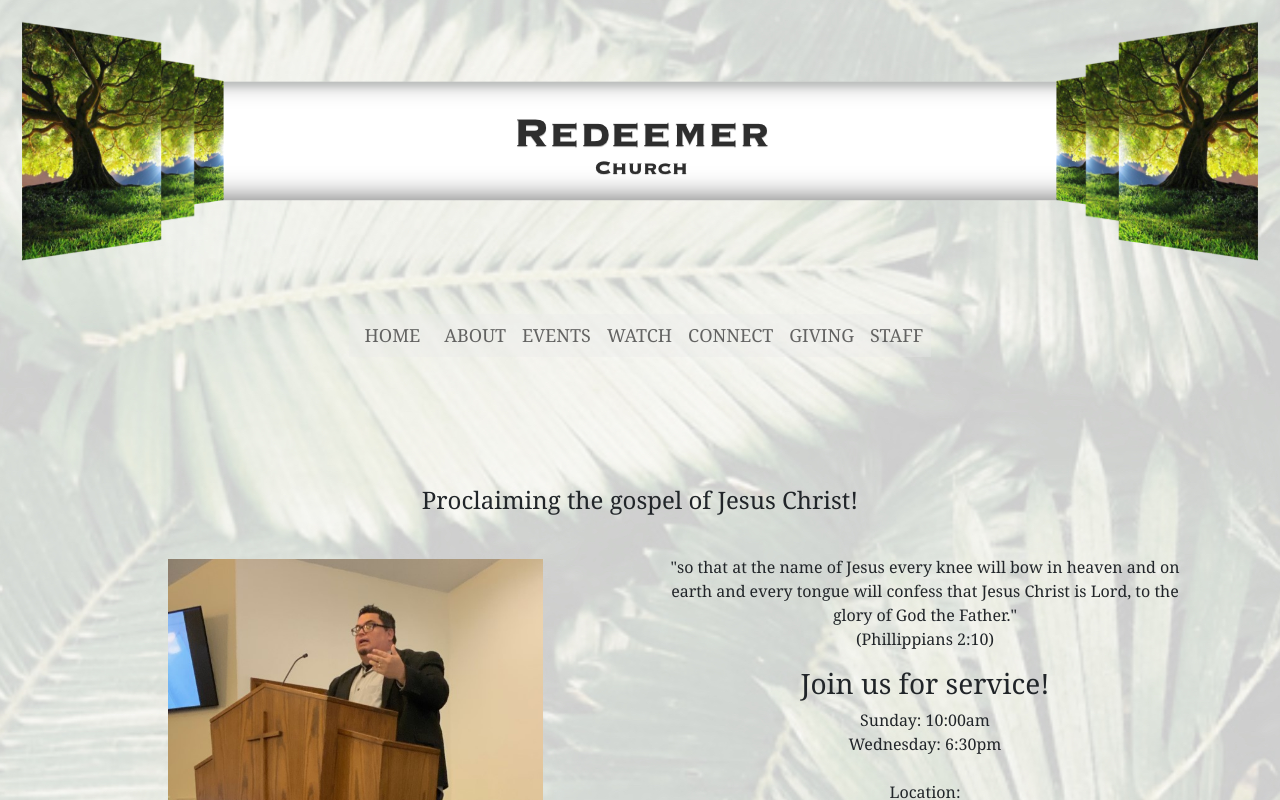
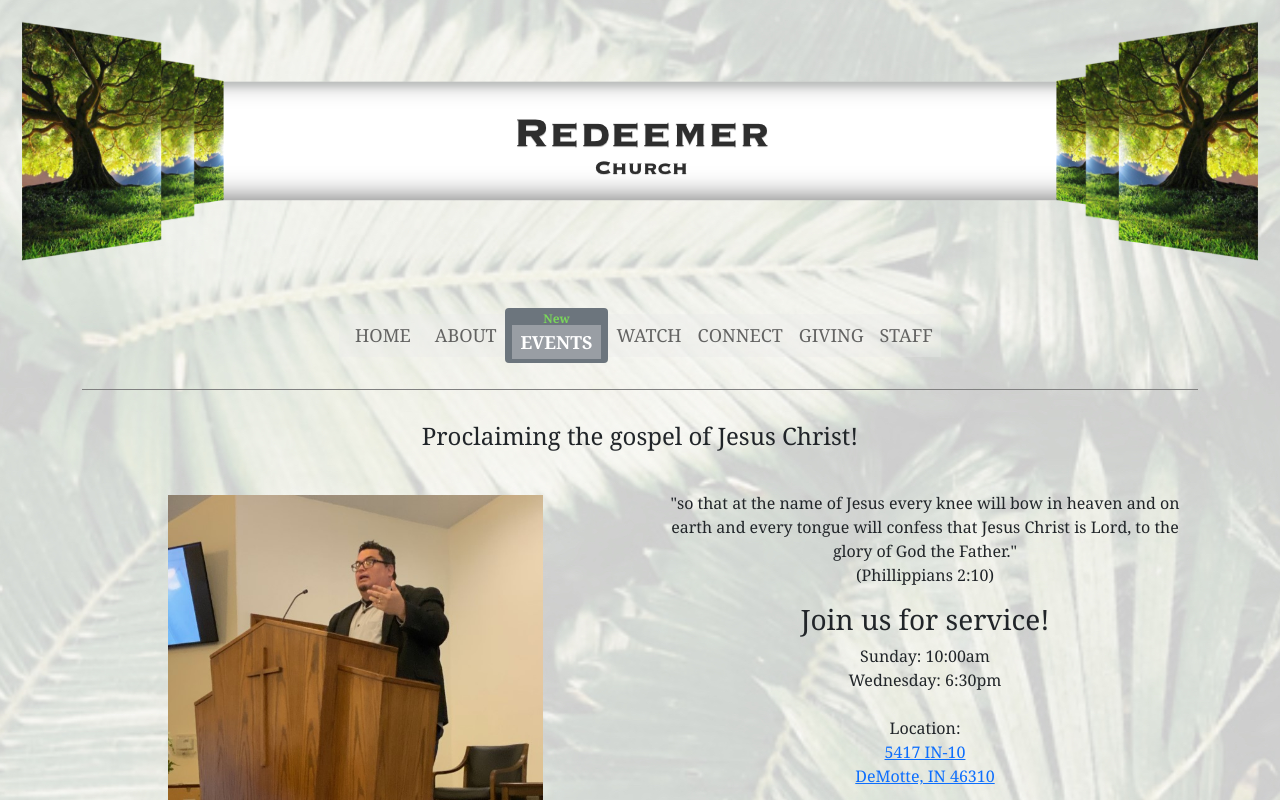
Before and after one commit to evandev01/redeemer_v2.0, a React (Create React App) app in the folder client/: page / in a window 1280 px wide. Shown: the top 800 px of the page. Built offline with nearby package versions, Linux system fonts and the light colour scheme.

Commit message:
styled nav-tabs, live-border, giving screen

```diff
--- a/client/src/components/NavTabs.js
+++ b/client/src/components/NavTabs.js
@@ -1,5 +1,5 @@
 import React from 'react'
-import { Nav, Container, Row, Col, Navbar } from 'react-bootstrap'
+import { Nav, Container, Row, Col, Navbar, Badge } from 'react-bootstrap'
 import '../index.css'
 
 const NavTabs = () => {
@@ -29,13 +29,24 @@ const NavTabs = () => {
 
                 <Nav>
                   <Nav.Item>
-                    {/* <Badge bg='primary' style={{ color: '#007bff' }}>
+                    <Badge
+                      bg='secondary'
+                      style={{
+                        color: 'rgba(126, 240, 82, 0.795)',
+                        // backgroundColor:
+                        //   'rgba(109, 109, 109, 0.493) !important',
+                      }}
+                      className='text-center'
+                    >
                       New
-                    </Badge> */}
-                    <Nav.Link id='link' href='/events'>
-                      EVENTS
-                    </Nav.Link>
-                    {/* </Badge> */}
+                      <Nav.Link
+                        // style={{ color: 'white' }}
+                        id='events-link'
+                        href='/events'
+                      >
+                        EVENTS
+                      </Nav.Link>
+                    </Badge>
                   </Nav.Item>
                 </Nav>
                 <Nav>
--- a/client/src/index.css
+++ b/client/src/index.css
@@ -20,26 +20,28 @@ body {
 }
 
 #live-border {
-  width: fit-content;
   border-top: 1px solid gray;
-  margin-top: 3rem;
-  margin-bottom: 3rem;
+  margin: 10px 0;
+  margin-top: 1rem;
+  margin-bottom: 1rem;
+  text-align: center;
 }
-
-/* .row {
-  margin: 0;
-} */
-
-/* .container {
-  max-width: fit-content;
-  height: auto;
-  justify-content: center;
-} */
 
 p h1 h2 h3 h4 h5 {
   font-size: x-large;
   padding: 20px auto;
   margin: 20px auto;
+}
+
+#app-icons {
+  max-width: 200px;
+  height: auto;
+}
+
+#tithes {
+  max-width: 50%;
+  height: auto;
+  padding: 20px;
 }
 
 @media screen and (max-width: 450px) {
@@ -53,10 +55,20 @@ p h1 h2 h3 h4 h5 {
 #link {
   color: rgba(63, 63, 63, 0.795);
   background-color: rgba(233, 233, 233, 0.356);
-  /* border: 1px solid rgba(167, 167, 167, 0.24); */
   font-size: large;
 }
 #link:hover {
+  color: rgba(126, 240, 82, 0.795);
+  font-size: large;
+  background-color: rgba(109, 109, 109, 0.493);
+  text-shadow: 5px 5px 5px 5px rgb(0, 0, 0);
+}
+#events-link {
+  color: white;
+  background-color: rgba(233, 233, 233, 0.356);
+  font-size: large;
+}
+#events-link:hover {
   color: rgba(126, 240, 82, 0.795);
   font-size: large;
   background-color: rgba(109, 109, 109, 0.493);
--- a/client/src/screens/Giving.js
+++ b/client/src/screens/Giving.js
@@ -8,16 +8,14 @@ import Tithes from '../assets/vanco/tithes_img.jpg'
 const Giving = () => {
   return (
     <Fragment>
-      <Container id='tithe-container'>
+      {/* <Container id='tithe-container'> */}
       <Row id='live-border' />
-        <Row className='justify-content-center'>
+      <Row className='justify-content-center p-3'>
         <Card id='tithes' bg='light' text='dark'>
           <Card.Img variant='top' src={Tithes} />
 
           <Card.Body>
-              <Card.Title className='text-center'>
-                Tithes and Offering
-              </Card.Title>
+            <Card.Title className='text-center'>Tithes and Offering</Card.Title>
             <Card.Text className='text-center'>3 Ways To Give</Card.Text>
 
             <Card.Text className='text-center'>
@@ -55,7 +53,11 @@ const Giving = () => {
 
             <Row>
               <Col md={12} className='text-center'>
-                  <a href='https://apps.apple.com/us/app/vanco-mobile-faith-engagement/id1504961674?itsct=apps_box_badge&amp;itscg=30200'>
+                <a
+                  href='https://apps.apple.com/us/app/vanco-mobile-faith-engagement/id1504961674?itsct=apps_box_badge&amp;itscg=30200'
+                  target='_blank'
+                  rel='noreferrer'
+                >
                   <Image
                     id='app-icons'
                     src={AppStore}
@@ -66,7 +68,11 @@ const Giving = () => {
             </Row>
             <Row>
               <Col className='text-center'>
-                  <a href='https://play.google.com/store/apps/details?id=com.vancopayments.vancomobile&hl=en_US&gl=US'>
+                <a
+                  href='https://play.google.com/store/apps/details?id=com.vancopayments.vancomobile&hl=en_US&gl=US'
+                  target='_blank'
+                  rel='noreferrer'
+                >
                   <Image
                     id='app-icons'
                     src={GooglePlay}
@@ -90,7 +96,7 @@ const Giving = () => {
           </Card.Body>
         </Card>
       </Row>
-      </Container>
+      {/* </Container> */}
     </Fragment>
   )
 }
--- a/client/src/screens/Home.js
+++ b/client/src/screens/Home.js
@@ -10,7 +10,7 @@ const Home = () => {
   return (
     <>
       <Row id='live-border' />
-      <Row className='text-center mt-5'>
+      <Row className='text-center'>
         <Col className='text-center p-3'>
           <h3 style={{ fontSize: '1.5em' }}>
             Proclaiming the gospel of Jesus Christ!
```
Lines whose indentation alone changed are shown as unchanged.
